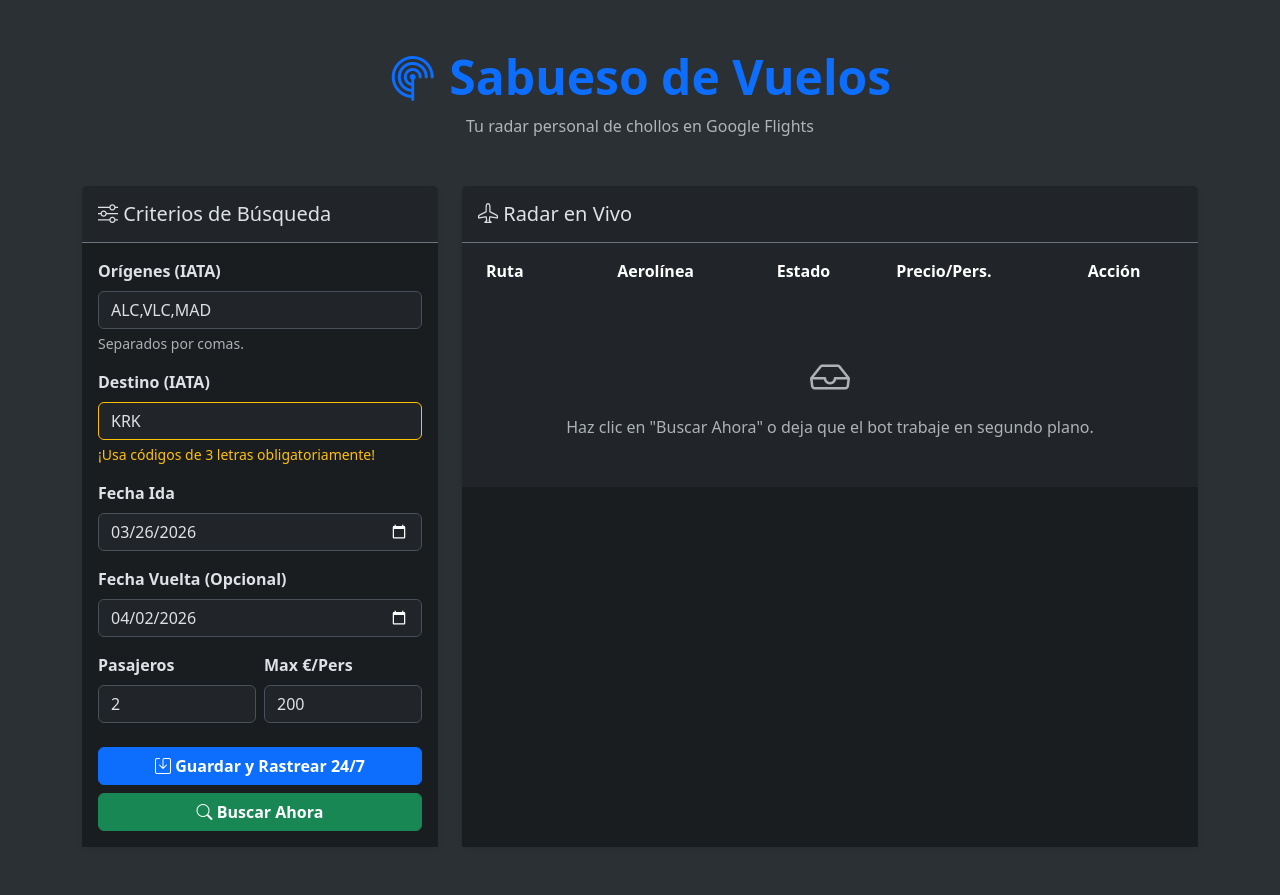
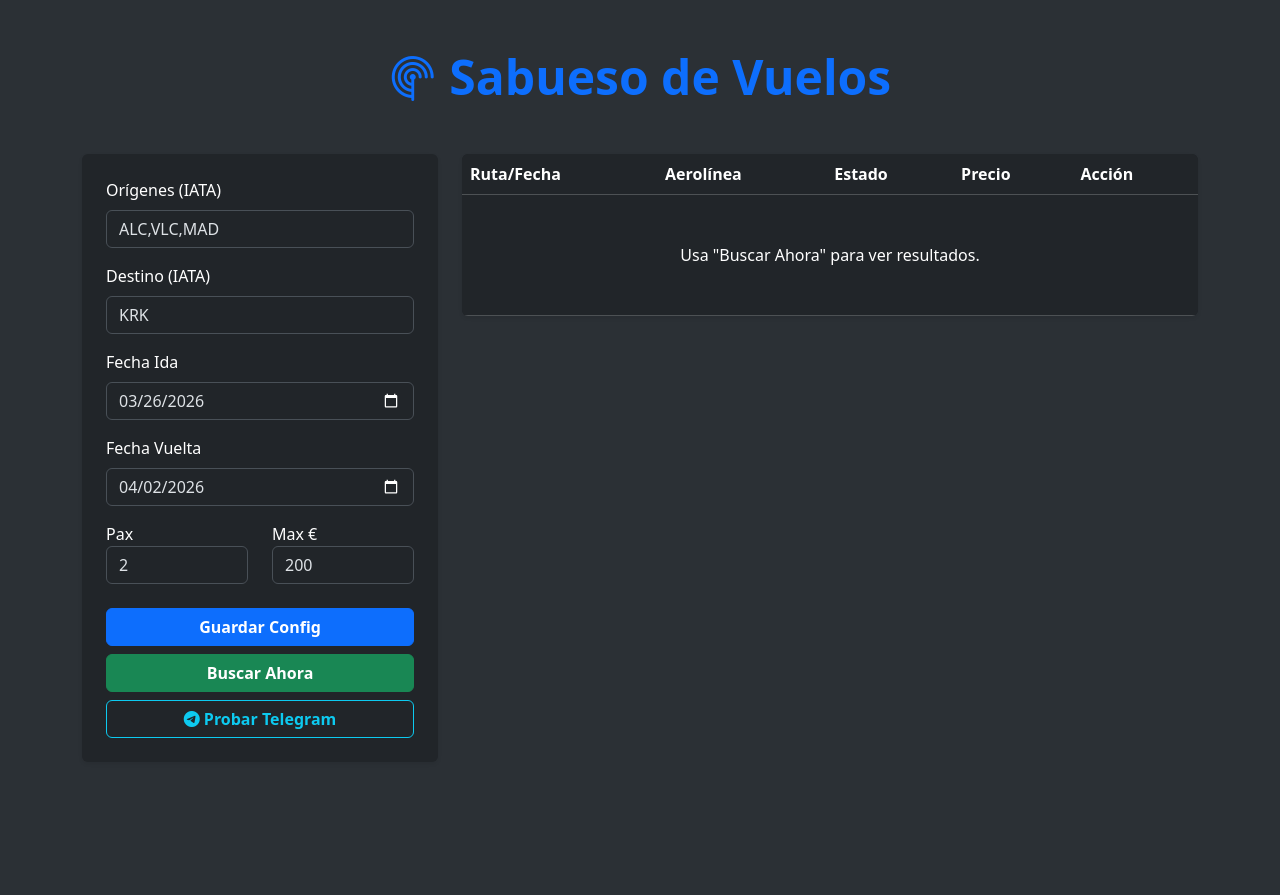
Before and after one commit to TrookeM/sabueso-vuelos, a Flask app: page / in a window 1280 px wide. After the commit the page ends 761 px from the top, so only its background shows below. Run offline with Flask 3, Linux system fonts and the light colour scheme.

Commit message:
Added notification test

```diff
--- a/app.py
+++ b/app.py
@@ -11,6 +11,8 @@ load_dotenv()
 
 app = Flask(__name__)
 
+# ==========================================================
+# 🔑 TUS CLAVES SECRETAS (Cargadas desde .env)
 # ==========================================================
 TELEGRAM_TOKEN = os.getenv("TELEGRAM_TOKEN")
 TELEGRAM_CHAT_ID = os.getenv("TELEGRAM_CHAT_ID")
@@ -29,7 +31,6 @@ config = {
 def buscar_en_api(conf):
     url = "https://serpapi.com/search.json"
     resultados = []
-
     origenes_lista = [o.strip() for o in conf["origenes"].split(",")]
     destino_final = conf["destino"].strip().upper()
 
@@ -54,11 +55,8 @@ def buscar_en_api(conf):
             response = requests.get(url, params=params)
             data = response.json()
 
-            if "error" in data:
-                print(f"Error en SerpApi para {origen}: {data['error']}")
-                continue
+            if "error" in data: continue
 
-            # MAGIA: Extraer si es un chollo (Barato, Normal, Caro)
             nivel_precio = "⚪ Info no disp."
             if "price_insights" in data:
                 nivel = data["price_insights"].get("price_level", "")
@@ -81,54 +79,36 @@ def buscar_en_api(conf):
                 except:
                     fecha_real = conf["fecha_ida"]
 
-                # Crear el enlace inteligente de Google Flights
                 query_vuelo = f"Vuelos desde {origen} a {destino_final} el {conf['fecha_ida']}"
                 if conf["fecha_vuelta"]:
                     query_vuelo += f" y vuelta el {conf['fecha_vuelta']}"
                 enlace_google = f"https://www.google.com/travel/flights?q={urllib.parse.quote(query_vuelo)}"
 
                 resultados.append({
-                    "origen": origen,
-                    "destino": destino_final,
-                    "fecha_detectada": fecha_real,
-                    "aerolinea": aerolinea,
-                    "precio_total": round(precio_total, 2),
-                    "precio_pp": round(precio_pp, 2),
-                    "estado_precio": nivel_precio,
-                    "enlace": enlace_google
+                    "origen": origen, "destino": destino_final, "fecha_detectada": fecha_real,
+                    "aerolinea": aerolinea, "precio_total": round(precio_total, 2),
+                    "precio_pp": round(precio_pp, 2), "estado_precio": nivel_precio, "enlace": enlace_google
                 })
         except Exception as e:
-            print(f"Error de red buscando desde {origen}: {e}")
-            return {"error": True, "mensaje": f"Fallo al contactar con Google Flights desde {origen}."}
+            return {"error": True, "mensaje": f"Fallo al conectar con Google Flights."}
 
-    # Filtrar por presupuesto y ordenar
     resultados_filtrados = [r for r in resultados if r["precio_pp"] <= float(conf["precio_maximo_pp"])]
     return sorted(resultados_filtrados, key=lambda x: x["precio_pp"])
 
 def tarea_en_segundo_plano():
-    print(f"[{datetime.datetime.now()}] 🔍 Ejecutando batida diaria en Google Flights...")
     vuelos = buscar_en_api(config)
-
     if isinstance(vuelos, list) and len(vuelos) > 0:
         mejor_vuelo = vuelos[0]
         mensaje = (
-            f"🚨 <b>¡CHOLLO EN GOOGLE FLIGHTS!</b> 🚨\n\n"
+            f"🚨 <b>¡CHOLLO DETECTADO!</b> 🚨\n\n"
             f"✈️ Ruta: <b>{mejor_vuelo['origen']} ➡️ {mejor_vuelo['destino']}</b>\n"
-            f"📅 Fecha Ida: {mejor_vuelo['fecha_detectada']}\n\n"
-            f"📊 <b>Estado:</b> {mejor_vuelo['estado_precio']}\n"
-            f"👤 <b>Precio/Persona:</b> {mejor_vuelo['precio_pp']}€\n"
-            f"💶 <b>Precio Total:</b> {mejor_vuelo['precio_total']}€\n"
-            f"🏢 Aerolínea: {mejor_vuelo['aerolinea']}\n\n"
-            f"🔗 <a href='{mejor_vuelo['enlace']}'>Comprar en Google Flights</a>\n\n"
-            f"🌐 Abre tu panel en Tailscale para ver todos los resultados."
+            f"📊 Estado: {mejor_vuelo['estado_precio']}\n"
+            f"👤 Precio/Pers: {mejor_vuelo['precio_pp']}€\n\n"
+            f"🔗 <a href='{mejor_vuelo['enlace']}'>Ver en Google Flights</a>"
         )
         url_tg = f"https://api.telegram.org/bot{TELEGRAM_TOKEN}/sendMessage"
         requests.post(url_tg, data={"chat_id": TELEGRAM_CHAT_ID, "text": mensaje, "parse_mode": "HTML"})
-        print("¡Alerta de chollo enviada a Telegram!")
-    else:
-        print("Batida terminada: No hay vuelos por debajo de tu presupuesto hoy.")
 
-# El Sabueso trabaja 1 vez al día (cada 24 horas)
 scheduler = BackgroundScheduler()
 scheduler.add_job(func=tarea_en_segundo_plano, trigger="interval", hours=24)
 scheduler.start()
@@ -141,11 +121,20 @@ def index():
 def guardar_config():
     global config
     config.update(request.json)
-    return jsonify({"status": "success", "message": "✅ Configuración guardada. El sabueso rastreará con estos datos."})
+    return jsonify({"status": "success", "message": "✅ Configuración guardada."})
 
 @app.route('/api/buscar', methods=['GET'])
 def buscar_ahora():
     return jsonify(buscar_en_api(config))
 
+@app.route('/api/test_telegram', methods=['POST'])
+def test_telegram():
+    mensaje = "🤖 <b>Prueba de conexión</b>\n\nTu bot está enviando notificaciones correctamente."
+    url_tg = f"https://api.telegram.org/bot{TELEGRAM_TOKEN}/sendMessage"
+    res = requests.post(url_tg, data={"chat_id": TELEGRAM_CHAT_ID, "text": mensaje, "parse_mode": "HTML"})
+    if res.status_code == 200:
+        return jsonify({"status": "success", "message": "¡Mensaje enviado!"})
+    return jsonify({"status": "error", "message": "Error al conectar con Telegram."})
+
 if __name__ == '__main__':
-    app.run(host='0.0.0.0', port=5000, debug=True)
+    app.run(host='0.0.0.0', port=5000, debug=False)
--- a/templates/index.html
+++ b/templates/index.html
@@ -8,96 +8,54 @@
     <link rel="stylesheet" href="https://cdn.jsdelivr.net/npm/bootstrap-icons@1.11.1/font/bootstrap-icons.css">
 </head>
 <body class="bg-body-tertiary">
-
 <div class="container py-5">
     <div class="text-center mb-5">
         <h1 class="display-5 fw-bold text-primary"><i class="bi bi-radar"></i> Sabueso de Vuelos</h1>
-        <p class="text-muted">Tu radar personal de chollos en Google Flights</p>
     </div>
-
     <div class="row g-4">
         <div class="col-lg-4">
-            <div class="card shadow-sm border-0 h-100">
-                <div class="card-header bg-dark border-bottom border-secondary py-3">
-                    <h5 class="card-title mb-0"><i class="bi bi-sliders"></i> Criterios de Búsqueda</h5>
-                </div>
-                <div class="card-body bg-dark-subtle">
+            <div class="card shadow-sm border-0 bg-dark p-4 text-white">
                 <form id="configForm">
                     <div class="mb-3">
-                            <label class="form-label fw-semibold">Orígenes (IATA)</label>
-                            <input type="text" class="form-control" id="origenes" value="{{ config.origenes }}" placeholder="Ej: ALC,VLC,MAD">
-                            <div class="form-text">Separados por comas.</div>
+                        <label class="form-label">Orígenes (IATA)</label>
+                        <input type="text" class="form-control" id="origenes" value="{{ config.origenes }}">
                     </div>
                     <div class="mb-3">
-                            <label class="form-label fw-semibold">Destino (IATA)</label>
-                            <input type="text" class="form-control border-warning" id="destino" value="{{ config.destino }}" placeholder="Ej: KRK, PAR, ROM">
-                            <div class="form-text text-warning">¡Usa códigos de 3 letras obligatoriamente!</div>
+                        <label class="form-label">Destino (IATA)</label>
+                        <input type="text" class="form-control" id="destino" value="{{ config.destino }}">
                     </div>
                     <div class="mb-3">
-                            <label class="form-label fw-semibold">Fecha Ida</label>
+                        <label class="form-label">Fecha Ida</label>
                         <input type="date" class="form-control" id="fecha_ida" value="{{ config.fecha_ida }}">
                     </div>
                     <div class="mb-3">
-                            <label class="form-label fw-semibold">Fecha Vuelta (Opcional)</label>
+                        <label class="form-label">Fecha Vuelta</label>
                         <input type="date" class="form-control" id="fecha_vuelta" value="{{ config.fecha_vuelta }}">
                     </div>
-                        <div class="row g-2 mb-4">
-                            <div class="col-6">
-                                <label class="form-label fw-semibold">Pasajeros</label>
-                                <input type="number" class="form-control" id="pasajeros" value="{{ config.pasajeros }}">
+                    <div class="row mb-4">
+                        <div class="col-6"><label>Pax</label><input type="number" class="form-control" id="pasajeros" value="{{ config.pasajeros }}"></div>
+                        <div class="col-6"><label>Max €</label><input type="number" class="form-control" id="precio_maximo_pp" value="{{ config.precio_maximo_pp }}"></div>
                     </div>
-                            <div class="col-6">
-                                <label class="form-label fw-semibold">Max €/Pers</label>
-                                <input type="number" class="form-control" id="precio_maximo_pp" value="{{ config.precio_maximo_pp }}">
+                    <button type="submit" class="btn btn-primary w-100 mb-2 fw-bold">Guardar Config</button>
+                    <button type="button" id="btnBuscar" class="btn btn-success w-100 mb-2 fw-bold">Buscar Ahora</button>
+                    <button type="button" id="btnTestTelegram" class="btn btn-outline-info w-100 fw-bold"><i class="bi bi-telegram"></i> Probar Telegram</button>
+                </form>
+                <div id="alertMsg" class="alert mt-3 d-none"></div>
             </div>
         </div>
-                        <button type="submit" class="btn btn-primary w-100 mb-2 fw-bold"><i class="bi bi-save"></i> Guardar y Rastrear 24/7</button>
-                        <button type="button" id="btnBuscar" class="btn btn-success w-100 fw-bold"><i class="bi bi-search"></i> Buscar Ahora</button>
-                    </form>
-                    <div id="alertMsg" class="alert alert-success mt-3 d-none mb-0" role="alert"></div>
-                </div>
-            </div>
-        </div>
-
         <div class="col-lg-8">
-            <div class="card shadow-sm border-0 h-100">
-                <div class="card-header bg-dark border-bottom border-secondary py-3 d-flex justify-content-between align-items-center">
-                    <h5 class="card-title mb-0"><i class="bi bi-airplane"></i> Radar en Vivo</h5>
-                </div>
-                <div class="card-body bg-dark-subtle p-0">
-                    <div id="loading" class="text-center py-5 d-none">
-                        <div class="spinner-border text-primary" role="status" style="width: 3rem; height: 3rem;"></div>
-                        <h5 class="mt-3 text-muted">Consultando Google Flights...</h5>
-                        <p class="text-warning small">Esto gastará peticiones de tu límite mensual.</p>
-                    </div>
-
+            <div class="card bg-dark shadow-sm border-0 p-0 overflow-hidden">
+                <div id="loading" class="text-center py-5 d-none"><div class="spinner-border text-primary"></div></div>
                 <div class="table-responsive">
-                        <table class="table table-hover table-borderless mb-0" id="tablaResultados">
-                            <thead class="table-dark">
-                                <tr>
-                                    <th class="py-3 px-4">Ruta</th>
-                                    <th class="py-3">Aerolínea</th>
-                                    <th class="py-3">Estado</th>
-                                    <th class="py-3">Precio/Pers.</th>
-                                    <th class="py-3">Acción</th>
-                                </tr>
-                            </thead>
-                            <tbody>
-                                <tr>
-                                    <td colspan="5" class="text-center py-5 text-muted">
-                                        <i class="bi bi-inbox fs-1 d-block mb-2"></i>
-                                        Haz clic en "Buscar Ahora" o deja que el bot trabaje en segundo plano.
-                                    </td>
-                                </tr>
-                            </tbody>
+                    <table class="table table-dark table-hover mb-0" id="tablaResultados">
+                        <thead><tr><th>Ruta/Fecha</th><th>Aerolínea</th><th>Estado</th><th>Precio</th><th>Acción</th></tr></thead>
+                        <tbody><tr><td colspan="5" class="text-center py-5">Usa "Buscar Ahora" para ver resultados.</td></tr></tbody>
                     </table>
                 </div>
             </div>
         </div>
     </div>
 </div>
-</div>
-
 <script>
     document.getElementById('configForm').addEventListener('submit', async (e) => {
         e.preventDefault();
@@ -109,61 +67,33 @@
             pasajeros: document.getElementById('pasajeros').value,
             precio_maximo_pp: document.getElementById('precio_maximo_pp').value
         };
-
-        const res = await fetch('/api/guardar', {
-            method: 'POST',
-            headers: {'Content-Type': 'application/json'},
-            body: JSON.stringify(data)
-        });
+        const res = await fetch('/api/guardar', { method: 'POST', headers: {'Content-Type': 'application/json'}, body: JSON.stringify(data) });
         const result = await res.json();
         const alertBox = document.getElementById('alertMsg');
-        alertBox.textContent = result.message;
-        alertBox.classList.remove('d-none', 'alert-danger');
-        alertBox.classList.add('alert-success');
+        alertBox.textContent = result.message; alertBox.className = 'alert mt-3 alert-success'; alertBox.classList.remove('d-none');
         setTimeout(() => alertBox.classList.add('d-none'), 3000);
     });
 
     document.getElementById('btnBuscar').addEventListener('click', async () => {
         document.getElementById('loading').classList.remove('d-none');
         document.querySelector('#tablaResultados tbody').innerHTML = '';
-
-        try {
         const res = await fetch('/api/buscar');
         const data = await res.json();
-
         document.getElementById('loading').classList.add('d-none');
         const tbody = document.querySelector('#tablaResultados tbody');
-
-            if (data.error) {
-                tbody.innerHTML = `<tr><td colspan="5" class="text-center py-4 text-danger"><i class="bi bi-exclamation-triangle-fill"></i> <b>Error:</b><br>${data.mensaje}</td></tr>`;
-                return;
-            }
-
-            if (data.length === 0) {
-                tbody.innerHTML = '<tr><td colspan="5" class="text-center py-4 text-warning">No hay vuelos por debajo del presupuesto hoy.</td></tr>';
-                return;
-            }
-
-            data.forEach(vuelo => {
+        if (data.length === 0) { tbody.innerHTML = '<tr><td colspan="5" class="text-center py-4">Sin resultados.</td></tr>'; return; }
+        data.forEach(v => {
             const tr = document.createElement('tr');
-                tr.innerHTML = `
-                    <td class="px-4 fw-bold">
-                        ${vuelo.origen} <i class="bi bi-arrow-right text-muted"></i> ${vuelo.destino}<br>
-                        <small class="text-muted fw-normal">${vuelo.fecha_detectada}</small>
-                    </td>
-                    <td class="align-middle">${vuelo.aerolinea}</td>
-                    <td class="align-middle fw-bold">${vuelo.estado_precio}</td>
-                    <td class="align-middle"><span class="badge text-bg-success fs-6">${vuelo.precio_pp} €</span></td>
-                    <td class="align-middle"><a href="${vuelo.enlace}" target="_blank" class="btn btn-sm btn-primary fw-bold"><i class="bi bi-cart"></i> Comprar</a></td>
-                `;
+            tr.innerHTML = `<td><b>${v.origen} ➜ ${v.destino}</b><br><small>${v.fecha_detectada}</small></td><td>${v.aerolinea}</td><td>${v.estado_precio}</td><td><span class="badge bg-success">${v.precio_pp} €</span></td><td><a href="${v.enlace}" target="_blank" class="btn btn-sm btn-primary">Ver</a></td>`;
             tbody.appendChild(tr);
         });
-        } catch (error) {
-            document.getElementById('loading').classList.add('d-none');
-            alert("Error de conexión con el servidor interno.");
-        }
+    });
+
+    document.getElementById('btnTestTelegram').addEventListener('click', async () => {
+        const res = await fetch('/api/test_telegram', { method: 'POST' });
+        const result = await res.json();
+        alert(result.message);
     });
 </script>
-<script src="https://cdn.jsdelivr.net/npm/bootstrap@5.3.2/dist/js/bootstrap.bundle.min.js"></script>
 </body>
 </html>
```
Lines whose indentation alone changed are shown as unchanged.
